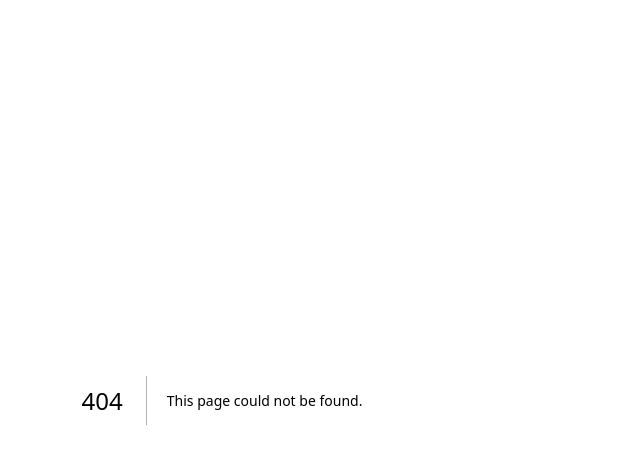
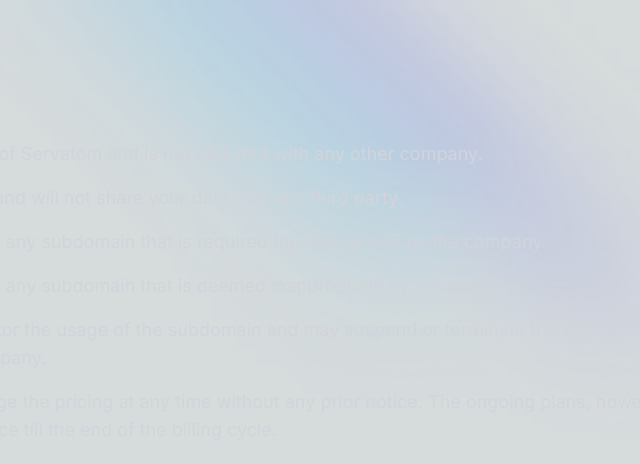
Before and after one commit to Servatom/ServDomain_Next, a Next.js app in the folder client/: page /tnc in a window 1280 px wide. Before the commit this address had no page. Shown: the top 464 px of the page, without its empty margins (418-1058 px from the left). Built offline with nearby package versions, Linux system fonts and the light colour scheme.

Commit message:
Add tnc and support pages
Signed-off-by: Yashvardhan Arora <yash22arora@gmail.com>

```diff
--- a/client/src/app/page.tsx
+++ b/client/src/app/page.tsx
@@ -2,6 +2,7 @@ import CheckForm from "@/components/Landing/CheckForm";
 import Hero from "@/components/Landing/Hero";
 import Pricing from "@/components/Landing/Pricing/Pricing";
 import Callout from "@/components/common/Callout";
+import Link from "next/link";
 
 export default function Landing() {
   return (
@@ -17,6 +18,21 @@ export default function Landing() {
         List your domain for subdomain rentals.
       </Callout>
       <Pricing />
+      <div className="flex flex-row items-center gap-3 mb-12 opacity-80 text-sm underline underline-offset-4">
+        <Link href={"/tnc"} className="text-center ">
+          Terms and Conditions
+        </Link>
+        |
+        <Link href={"/support"} className="text-center ">
+          Support
+        </Link>
+      </div>
+      <span className="pb-6 opacity-50 text-xs">
+        Born at{" "}
+        <a target="_blank" href="https://github.com/servatom">
+          Servatom
+        </a>
+      </span>
     </div>
   );
 }
--- /dev/null
+++ b/client/src/app/support/page.tsx
@@ -0,0 +1,31 @@
+"use client";
+import { Terms } from "@/components/config";
+import { useRouter } from "next/navigation";
+import { IoArrowBackOutline } from "react-icons/io5";
+
+export default function Support() {
+  const router = useRouter();
+  return (
+    <div className="flex flex-col items-start p-12 text-gray-300">
+      <h1 className="font-semibold text-3xl flex flex-row items-center">
+        <IoArrowBackOutline
+          className="text-gray-300 mr-6 cursor-pointer"
+          onClick={() => {
+            router.back();
+          }}
+        />
+        Support
+      </h1>
+      <p className="p-4">
+        For any queries or support, you can write at{" "}
+        <a
+          href="mailto:yash22arora+servatom@gmail.com"
+          className="underline underline-offset-2 text-pink-500"
+        >
+          yash22arora+servatom@gmail.com
+        </a>{" "}
+        . Queries will be answered within 4 business days.
+      </p>
+    </div>
+  );
+}
--- /dev/null
+++ b/client/src/app/tnc/page.tsx
@@ -0,0 +1,33 @@
+"use client";
+import { Terms } from "@/components/config";
+import { useRouter } from "next/navigation";
+import { IoArrowBackOutline } from "react-icons/io5";
+
+export default function TnC() {
+  const router = useRouter();
+  return (
+    <div className="flex flex-col items-start">
+      <h1 className="font-semibold text-3xl p-12 text-gray-300 flex flex-row items-center">
+        <IoArrowBackOutline
+          className="text-gray-300 mr-6 cursor-pointer"
+          onClick={() => {
+            router.back();
+          }}
+        />
+        Terms and Conditions
+      </h1>
+      <ol className="list-decimal list-inside px-12 mx-12">
+        {Terms.map((term, index) => {
+          return (
+            <li
+              key={index}
+              className="text-gray-300 text-lg px-4 py-2 list-item -indent-6"
+            >
+              {term}
+            </li>
+          );
+        })}
+      </ol>
+    </div>
+  );
+}
--- a/client/src/components/config.ts
+++ b/client/src/components/config.ts
@@ -29,3 +29,15 @@ export const plans: TPlan[] = [
     features: features["annual"],
   },
 ];
+
+export const Terms = [
+  "ServDomain is a propietary product of Servatom and is not affiliated with any other company.",
+  "Servatom cares about your privacy and will not share your data with any third party.",
+  "Servatom reserves the right to block any subdomain that is required for internal use by the company.",
+  "Servatom reserves the right to block any subdomain that is deemed inappropriate by the company.",
+  "Servatom reserves the right to monitor the usage of the subdomain and may suspend or terminate the account if the usage is deemed inappropriate by the company.",
+  "Servatom reserves the right to change the pricing at any time without any prior notice. The ongoing plans, however, will continue to be billed at the same price till the end of the billing cycle.",
+  "Servatom reserves the right to suspend or terminate your account at any time, if deemed inappropriate or suspicious by the company.",
+  "Servatom reserves the right to change the terms and conditions at any time without any prior notice. However, Servatom will ensure prevention of nonsensical monetary losses to its users.",
+  "Servatom assumes that you have read and understood the terms and conditions before using the product.",
+];
```
